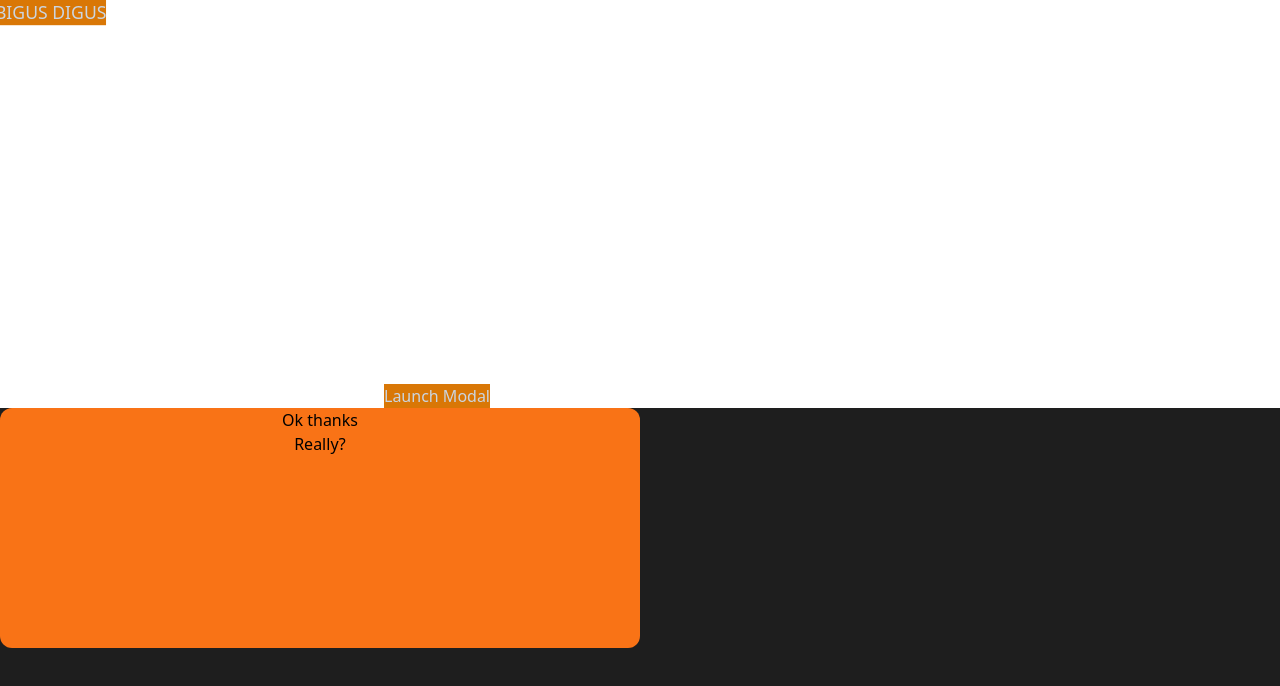
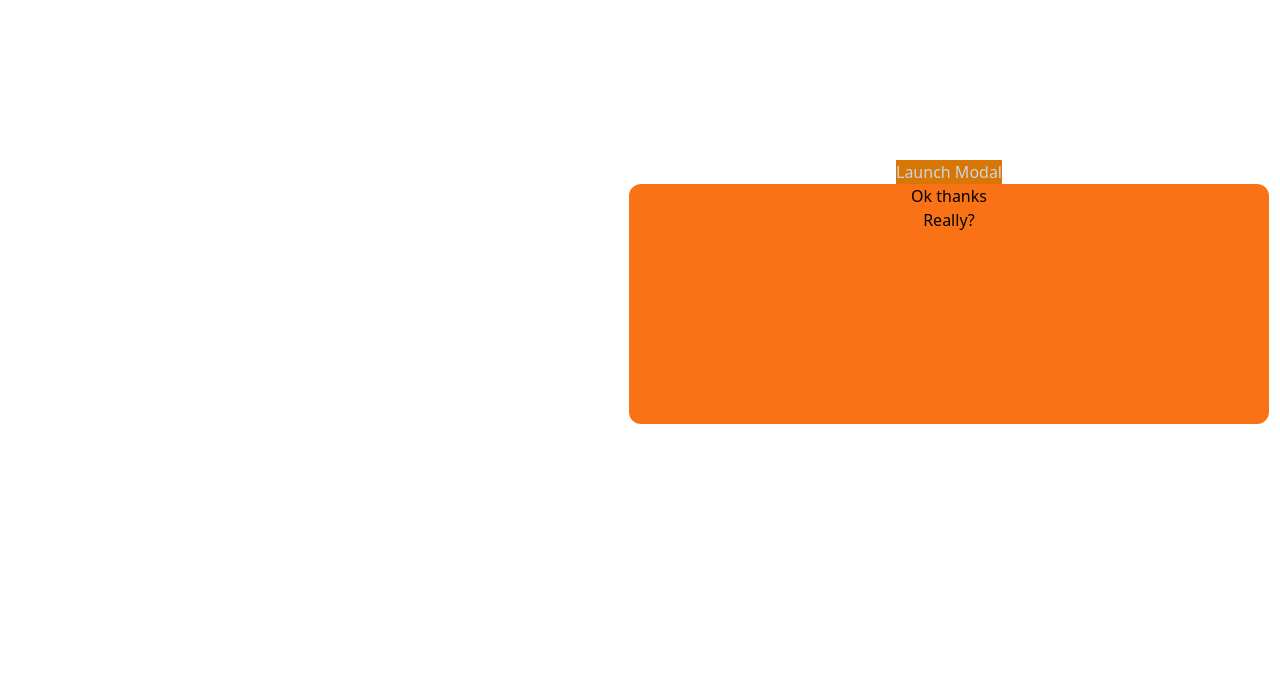
Before and after one commit to Mesmon/Alice-2.0, a Next.js app: page /modalPage in a window 1280 px wide. Both pictures are taken after a click on the button "Launch Modal". Shown: the top 686 px of the page. Built offline with nearby package versions, Linux system fonts and the light colour scheme.

Commit message:
Fixed dropdown outside click. TODO: cleanup

```diff
--- a/src/components/Dropdown/Dropdown.tsx
+++ b/src/components/Dropdown/Dropdown.tsx
@@ -6,6 +6,7 @@ import { useIsOpenDblClick } from "../../hooks/useMaxTwoCounter";
 import OutsideEventWrapper from "../OutsideEventWrapper/OutsideEventWrapper";
 import useInterval from "../../hooks/useInterval";
 import IDropdownProps from "../../../@types/IDropdownProps";
+import DropdownModal from "./DropdownModal";
 
 const DropdownCell = ({
   value,
@@ -109,6 +110,19 @@ const DropdownCell = ({
     </ul>
   );
 
+  const modalClassname =
+    "m-auto flex h-[30vh] w-[50vw] flex-col items-center rounded-xl bg-orange-500 py-0 px-8";
+
+  const backdropClassname =
+    "bg-[#00000000] absolute top-0 left-0 h-full w-full grid justify-center content-center";
+
+
+  const popperData = {
+    ref: setPopperElement,
+    style: styles.popper,
+    attributes: attributes.popper,
+  };
+
   return (
     <>
       {/* renders original cell/button */}
@@ -148,7 +162,16 @@ const DropdownCell = ({
         </span>
       </div>
 
-      {isOpen && (
+      <DropdownModal
+        modalOpen={isOpen}
+        handleClose={closeDropdown}
+        // modalClassname={modalClassname}
+        backdropClassname={backdropClassname}
+        popperData={popperData}
+      >
+        {renderDropdown()}
+      </DropdownModal>
+      {/* {isOpen && (
         //   render dropdown
         <Portal>
           <div
@@ -167,7 +190,7 @@ const DropdownCell = ({
             </div>
           </div>
         </Portal>
-      )}
+      )} */}
     </>
   );
 };
--- /dev/null
+++ b/src/components/Dropdown/DropdownModal.tsx
@@ -0,0 +1,51 @@
+import { motion } from "framer-motion";
+import React from "react";
+import Backdrop from "../Modal/Backdrop";
+import { Portal } from "../Portal/Portal";
+
+interface Iprops {
+  modalOpen: boolean;
+  handleClose: () => any;
+  children: React.ReactNode;
+  modalClassname?: string;
+  backdropClassname: string;
+  popperData?: {
+    ref: React.Dispatch<React.SetStateAction<HTMLDivElement | null>>;
+    style: React.CSSProperties;
+    attributes:
+      | {
+          [key: string]: string;
+        }
+      | undefined;
+  };
+}
+const DropdownModal = ({
+  modalOpen,
+  handleClose,
+  children,
+  modalClassname,
+  backdropClassname,
+  popperData,
+}: Iprops) => {
+  return modalOpen ? (
+    <Portal>
+      <Backdrop
+        onClick={handleClose}
+        backdropClassname={backdropClassname}
+      >
+        <div
+          ref={popperData?.ref}
+          style={popperData?.style}
+          {...popperData?.attributes}
+
+          onClick={(e) => e.stopPropagation()}
+          className={modalClassname}
+        >
+          {children}
+        </div>
+      </Backdrop>
+    </Portal>
+  ) : null;
+};
+
+export default DropdownModal;
--- a/src/components/Modal/AnimatedModal.tsx
+++ b/src/components/Modal/AnimatedModal.tsx
@@ -1,4 +1,5 @@
 import { AnimatePresence } from "framer-motion";
+import DropdownModal from "../Dropdown/DropdownModal";
 import { Portal } from "../Portal/Portal";
 import Modal from "./Modal";
 
@@ -8,15 +9,6 @@ interface Iprops {
   modalClassname: string;
   backdropClassname: string;
   children: React.ReactNode;
-  popperData?: {
-    ref: React.Dispatch<React.SetStateAction<HTMLDivElement | null>>;
-    style: React.CSSProperties;
-    attributes:
-      | {
-          [key: string]: string;
-        }
-      | undefined;
-  };
 }
 
 const AnimatedModal = ({
@@ -25,7 +17,6 @@ const AnimatedModal = ({
   children,
   modalClassname,
   backdropClassname,
-  popperData,
 }: Iprops) => {
   return (
     <AnimatePresence
@@ -33,19 +24,16 @@ const AnimatedModal = ({
       exitBeforeEnter={true}
       onExitComplete={() => null}
     >
+      {modalOpen && (
         <Portal>
-        {modalOpen && (
-          <div>
           <Modal
             handleClose={handleClose}
             children={children}
             modalClassname={modalClassname}
             backdropClassname={backdropClassname}
-              popperData={popperData}
           />
-          </div>
+        </Portal>
       )}
-      </Portal>
     </AnimatePresence>
   );
 };
--- a/src/components/Modal/Backdrop.tsx
+++ b/src/components/Modal/Backdrop.tsx
@@ -4,29 +4,15 @@ interface Iprops {
   children: React.ReactNode;
   backdropClassname: string;
   onClick: () => void;
-  popperData?: {
-    ref: React.Dispatch<React.SetStateAction<HTMLDivElement | null>>;
-    style: React.CSSProperties;
-    attributes:
-      | {
-          [key: string]: string;
-        }
-      | undefined;
-  };
 }
 
 const Backdrop = ({
   children,
   backdropClassname,
   onClick,
-  popperData,
 }: Iprops) => {
   return (
     <motion.div
-      ref={popperData?.ref}
-      style={popperData?.style}
-      {...popperData?.attributes}
-
       className={backdropClassname}
       onClick={onClick}
       initial={{ opacity: 0 }}
--- a/src/components/Modal/Modal.tsx
+++ b/src/components/Modal/Modal.tsx
@@ -12,14 +12,14 @@ const dropIn = {
     y: "0vh",
     opacity: 1,
     transition: {
-      duration: 0.1,
+      duration: 0.05,
       type: "spring",
       damping: 25,
       stiffness: 500,
     },
   },
   exit: {
-    y: "100vh",
+    y: "-100vh",
     opacity: 0,
   },
 };
@@ -29,30 +29,16 @@ interface Iprops {
   children: React.ReactNode;
   modalClassname: string;
   backdropClassname: string;
-  popperData?: {
-    ref: React.Dispatch<React.SetStateAction<HTMLDivElement | null>>;
-    style: React.CSSProperties;
-    attributes:
-      | {
-          [key: string]: string;
-        }
-      | undefined;
-  };
 }
 const Modal = ({
   handleClose,
   children,
   modalClassname,
   backdropClassname,
-  popperData,
 }: Iprops) => {
   return (
-    <Backdrop onClick={handleClose} backdropClassname={backdropClassname} popperData={popperData}>
+    <Backdrop onClick={handleClose} backdropClassname={backdropClassname}>
       <motion.div
-        ref={popperData?.ref}
-        style={popperData?.style}
-        {...popperData?.attributes}
-
         onClick={(e) => e.stopPropagation()}
         className={modalClassname}
         variants={dropIn}
--- a/src/pages/modalPage.tsx
+++ b/src/pages/modalPage.tsx
@@ -1,9 +1,11 @@
 import type { NextPage } from "next";
-import { useState } from "react";
+import { useEffect, useState } from "react";
 import { AnimatePresence, motion } from "framer-motion";
 import Modal from "../components/Modal/Modal";
 import AnimatedModal from "../components/Modal/AnimatedModal";
 import { usePopper } from "react-popper";
+import { Portal } from "../components/Portal/Portal";
+import DropdownModal from "../components/Dropdown/DropdownModal";
 const ModalPage: NextPage = () => {
   const [modalOpen, setModalOpen] = useState(false);
   const close = () => setModalOpen(false);
@@ -12,6 +14,18 @@ const ModalPage: NextPage = () => {
   const [modal2Open, setModal2Open] = useState(false);
   const close2 = () => setModal2Open(false);
   const open2 = () => setModal2Open(true);
+
+  useEffect(() => {
+    const escapeKeyPress = (e: { keyCode: number }) => {
+      if (e.keyCode == 27) {
+        close();
+      }
+    };
+    window.addEventListener("keydown", escapeKeyPress);
+    return () => {
+      window.removeEventListener("keydown", escapeKeyPress);
+    };
+  }, []);
 
   const children = (
     <>
@@ -24,7 +38,7 @@ const ModalPage: NextPage = () => {
     "m-auto flex h-[30vh] w-[50vw] flex-col items-center rounded-xl bg-orange-500 py-0 px-8";
 
   const backdropClassname =
-    "bg-[#000000e1] absolute top-0 left-0 flex h-full w-full items-center justify-center";
+    "bg-[#00000000] absolute top-0 left-0 h-full w-full grid justify-center content-center";
 
   const [popperElement, setPopperElement] = useState<HTMLDivElement | null>(
     null
@@ -45,40 +59,29 @@ const ModalPage: NextPage = () => {
 
   return (
     <div>
-      <div ref={setReferenceElement} className="max-w-fit absolute left-96 top-96">
+      <div
+        ref={setReferenceElement}
+        className="absolute left-[70vw] top-40 max-w-fit"
+      >
         <motion.button
           whileHover={{ scale: 1.1 }}
           whileTap={{ scale: 0.9 }}
-          className="bg-amber-600 text-slate-300"
+          className=" bg-amber-600 text-slate-300"
           onClick={() => (modalOpen ? close() : open())}
         >
           Launch Modal
         </motion.button>
       </div>
 
-      <motion.button
-        whileHover={{ scale: 1.1 }}
-        whileTap={{ scale: 0.9 }}
-        className="bg-amber-600 text-slate-300"
-        onClick={() => (modal2Open ? close2() : open2())}
-      >
-        BIGUS DIGUS
-      </motion.button>
-      <AnimatedModal
+      <DropdownModal
         modalOpen={modalOpen}
         handleClose={close}
-        children={children}
         modalClassname={modalClassname}
         backdropClassname={backdropClassname}
         popperData={popperData}
-      />
-        <AnimatedModal
-        modalOpen={modal2Open}
-        handleClose={close2}
-        children={children}
-        modalClassname={modalClassname}
-        backdropClassname={backdropClassname}
-      />
+      >
+        {children}
+      </DropdownModal>
     </div>
   );
 };
--- a/src/pages/tablePage.tsx
+++ b/src/pages/tablePage.tsx
@@ -22,12 +22,31 @@ const TablePage: NextPage = () => {
   const [modalOpen, setModalOpen] = useState(false);
   const close = () => setModalOpen(false);
   const open = () => setModalOpen(true);
+
   const [children, setChildren] = useState(
     <>
-      <p>Amazing</p>
-      <button onClick={close}>Really?</button>
+      <h1>ERROR</h1>
     </>
   );
+
+  useEffect(() => {
+    const escapeKeyPress = (e: { keyCode: number }) => {
+      if (e.keyCode == 27) {
+        close();
+      }
+    };
+    window.addEventListener("keydown", escapeKeyPress);
+    return () => {
+      window.removeEventListener("keydown", escapeKeyPress);
+    };
+  }, []);
+
+  const modalClassname =
+    "m-auto flex h-[30vh] w-[50vw] flex-col items-center rounded-xl bg-orange-500 py-0 px-8";
+
+  const backdropClassname =
+    "bg-[#000000e1] absolute top-0 left-0 flex h-full w-full items-center justify-center";
+
   const makeModal = (row: Row<IMovie>) => {
     const newChildren = (
       <>
@@ -135,7 +154,8 @@ const TablePage: NextPage = () => {
       <motion.button
         whileHover={{ scale: 1.1 }}
         whileTap={{ scale: 0.9 }}
-        className="bg-amber-600 text-slate-300"
+        className="bg-amber-600 text-slate-300
+        "
         onClick={() => (modalOpen ? close() : open())}
       >
         Launch Modal
@@ -144,6 +164,8 @@ const TablePage: NextPage = () => {
         modalOpen={modalOpen}
         handleClose={close}
         children={children}
+        modalClassname={modalClassname}
+        backdropClassname={backdropClassname}
       />
       <Table
         columns={columns}
```
Lines whose indentation alone changed are shown as unchanged.
